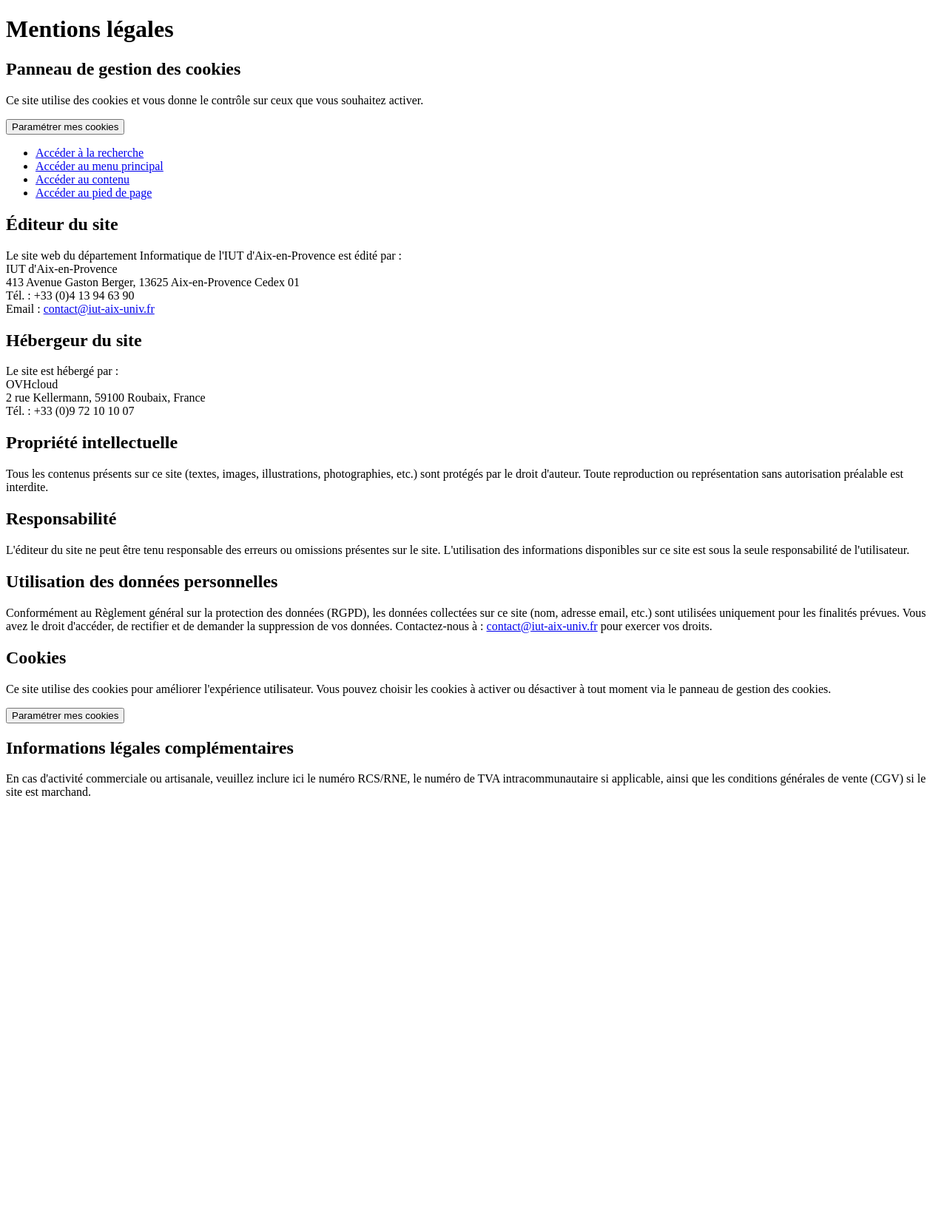
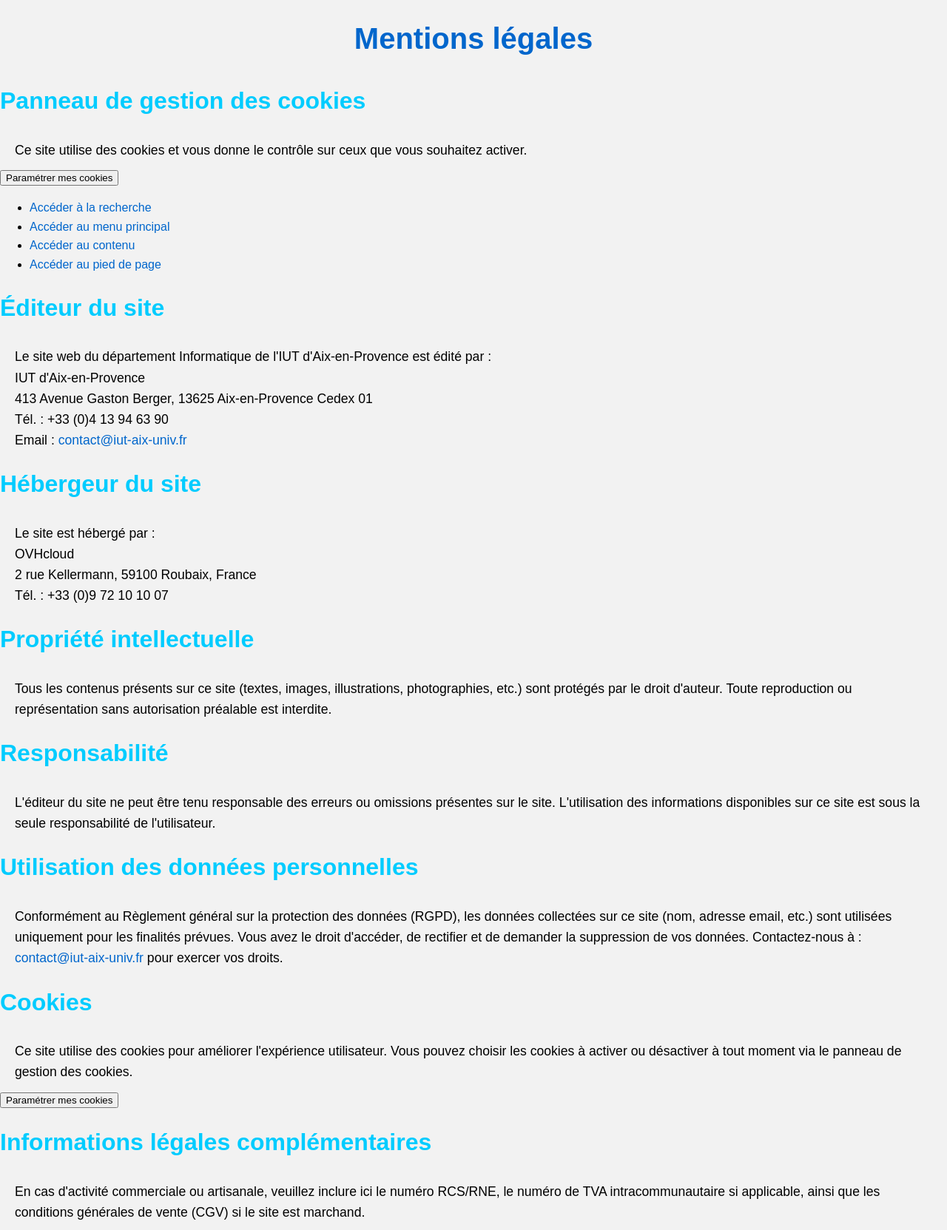
Before and after one commit to DOUCHY-Maxime-2326038u/Intranet_SAE, a PHP site: page /view/mentions_legales.php in a window 1280 px wide. Shown: the whole page at 74% size. Before the commit the page ends 1076 px from the top, so only its background shows below. Run offline with PHP 8.4, Linux system fonts and the light colour scheme.

Commit message:
mentios legales css

```diff
--- /dev/null
+++ b/_assets/styles/mentions_legales.css
@@ -0,0 +1,56 @@
+/* Style général pour le corps de la page */
+body {
+    font-family: Arial, sans-serif;
+    background-color: #F2F2F2; /* Gris clair pour le fond */
+    margin: 0;
+    padding: 0;
+    line-height: 1.6;
+    color: #000000; /* Texte en noir */
+}
+
+/* Style pour l'en-tête principal */
+h1 {
+    text-align: center;
+    margin-top: 20px;
+    color: #0066CC; /* Bleu foncé AMU */
+    font-size: 2.5em;
+}
+
+/* Style pour les titres des sections */
+h2 {
+    color: #00CCFF; /* Bleu clair AMU */
+    font-size: 2em;
+    margin-top: 20px;
+}
+
+/* Style pour les paragraphes */
+p {
+    margin: 10px 20px;
+    font-size: 1.1em;
+    color: #000000; /* Texte en noir */
+}
+
+/* Style pour centrer le contenu de la page */
+.container {
+    width: 80%;
+    margin: 0 auto;
+    background-color: #FFFFFF; /* Fond blanc */
+    padding: 20px;
+    box-shadow: 0 0 10px rgba(0, 0, 0, 0.1);
+    border-radius: 8px;
+}
+
+/* Style pour les liens */
+a {
+    color: #0066CC; /* Bleu foncé AMU */
+    text-decoration: none;
+}
+
+a:hover {
+    text-decoration: underline;
+}
+
+/* Couleurs supplémentaires */
+.highlight {
+    color: #FFCC00; /* Jaune AMU pour les éléments mis en avant */
+}
--- a/view/mentions_legales.php
+++ b/view/mentions_legales.php
@@ -16,6 +16,7 @@ $hebergeur_tel = "+33 (0)9 72 10 10 07";
     <meta charset="UTF-8">
     <meta name="viewport" content="width=device-width, initial-scale=1.0">
     <title>Mentions Légales</title>
+    <link rel="stylesheet" href="../_assets/styles/mentions_legales.css">
 </head>
 <body>
 <h1>Mentions légales</h1>
```
